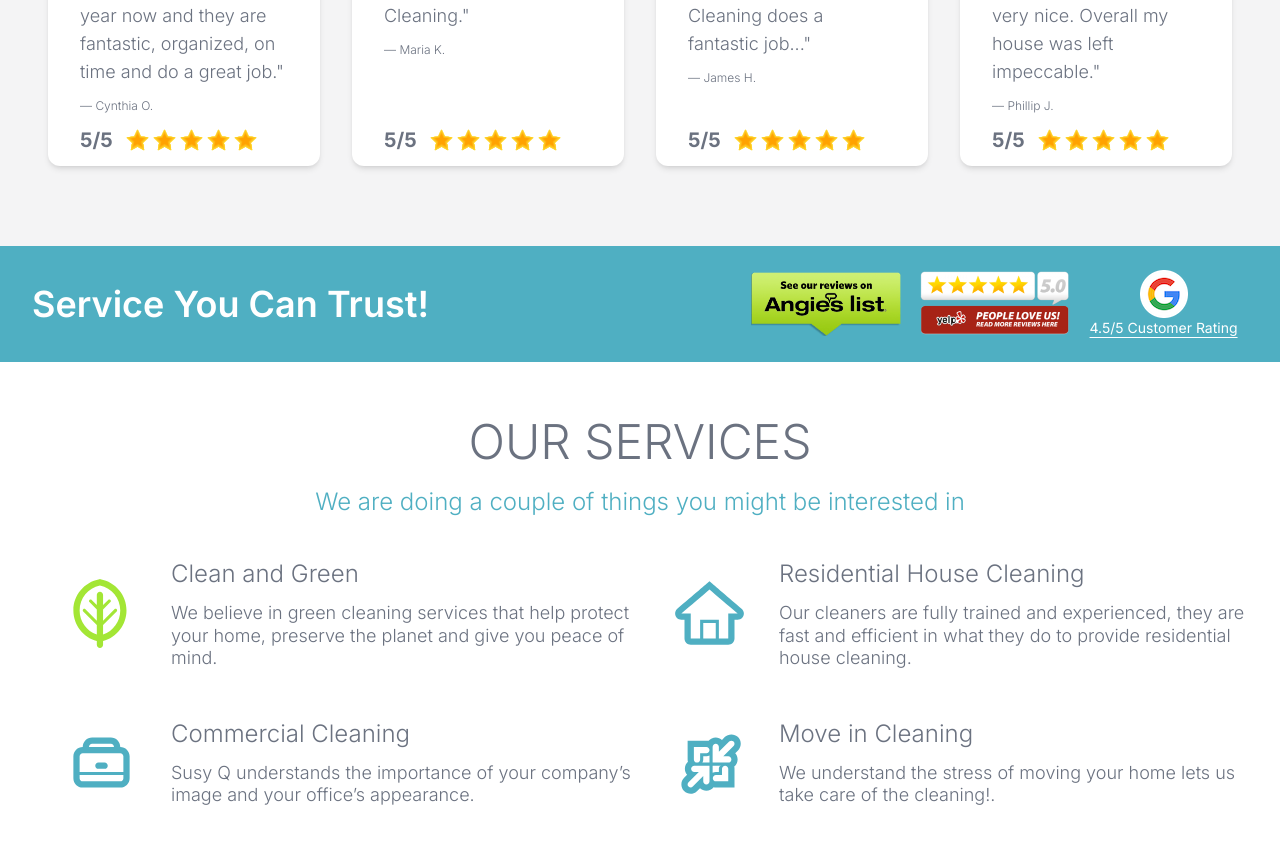
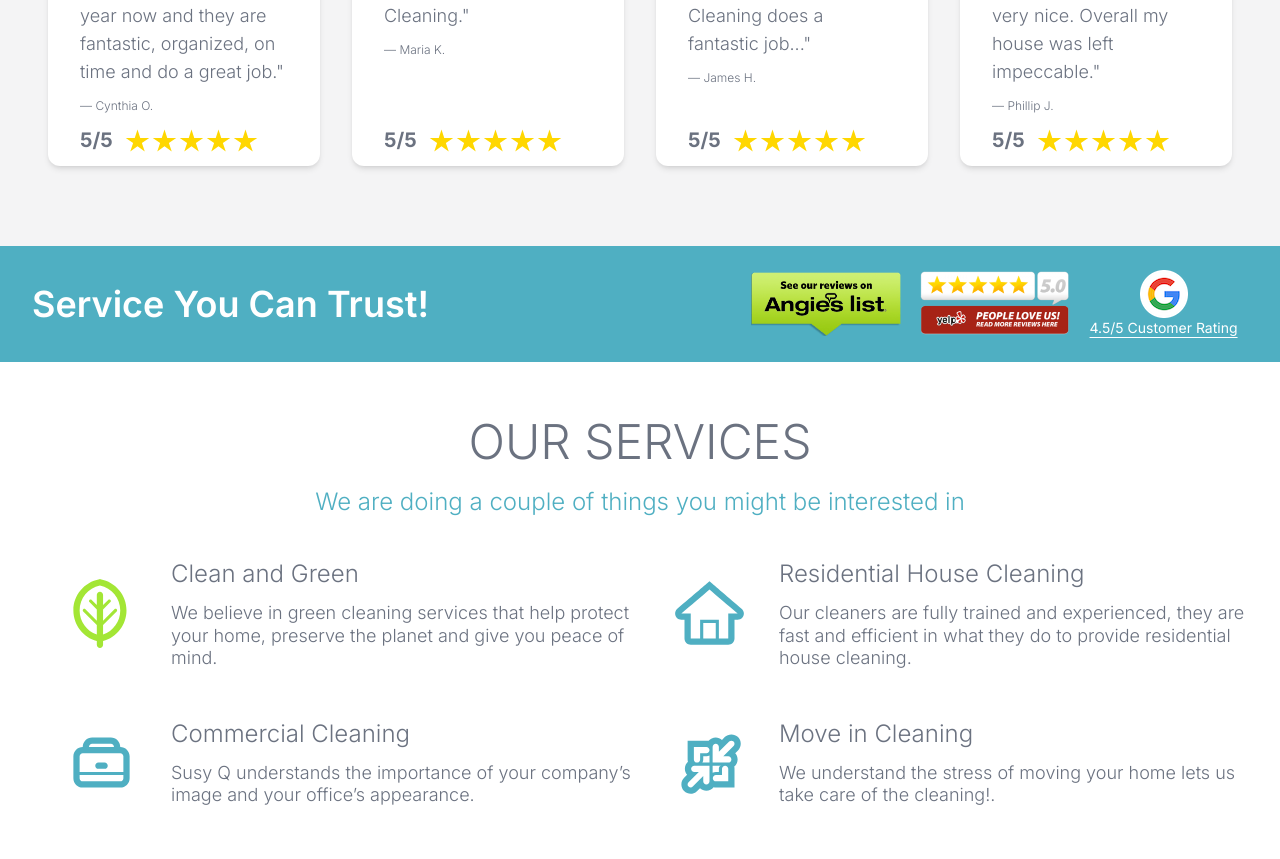
Before and after one commit to oscar-ct/susyq, a Next.js app: page / in a window 1280 px wide. Shown: the part 961-1820 px from the top of the page. Built offline with nearby package versions, Linux system fonts and the light colour scheme.

Commit message:
remove star imgs, replaced with react font stars

```diff
--- a/src/components/TestimonialsCard.jsx
+++ b/src/components/TestimonialsCard.jsx
@@ -1,8 +1,10 @@
 import reviewIcon from "@/assets/png/icons8-review-96.png";
-import starIcon from "@/assets/png/icons8-star-48.png";
 import Image from "next/image";
+import {IoStarSharp} from "react-icons/io5";
 
 const TestimonialsCard = ({children, author = ""}) => {
+    const starSize = 25;
+    const starFill = "gold";
     return (
         <div className={"bg-white rounded-xl shadow-md px-8 pt-8 pb-3 relative flex flex-col justify-between"}>
             <Image
@@ -26,41 +28,11 @@ const TestimonialsCard = ({children, author = ""}) => {
                     5/5
                 </div>
                 <div className={"flex gap-0.5"}>
-                    <Image
-                        priority
-                        width={25}
-                        height={25}
-                        src={starIcon}
-                        alt={"star"}
-                    />
-                    <Image
-                        priority
-                        width={25}
-                        height={25}
-                        src={starIcon}
-                        alt={"star"}
-                    />
-                    <Image
-                        priority
-                        width={25}
-                        height={25}
-                        src={starIcon}
-                        alt={"star"}
-                    />
-                    <Image
-                        priority
-                        width={25}
-                        height={25}
-                        src={starIcon}
-                        alt={"star"}
-                    />
-                    <Image
-                        priority
-                        width={25}
-                        height={25}
-                        src={starIcon}
-                        alt={"star"}
-                    />
+                    <IoStarSharp size={starSize} fill={starFill}/>
+                    <IoStarSharp size={starSize} fill={starFill}/>
+                    <IoStarSharp size={starSize} fill={starFill}/>
+                    <IoStarSharp size={starSize} fill={starFill}/>
+                    <IoStarSharp size={starSize} fill={starFill}/>
                 </div>
             </div>
         </div>
```
